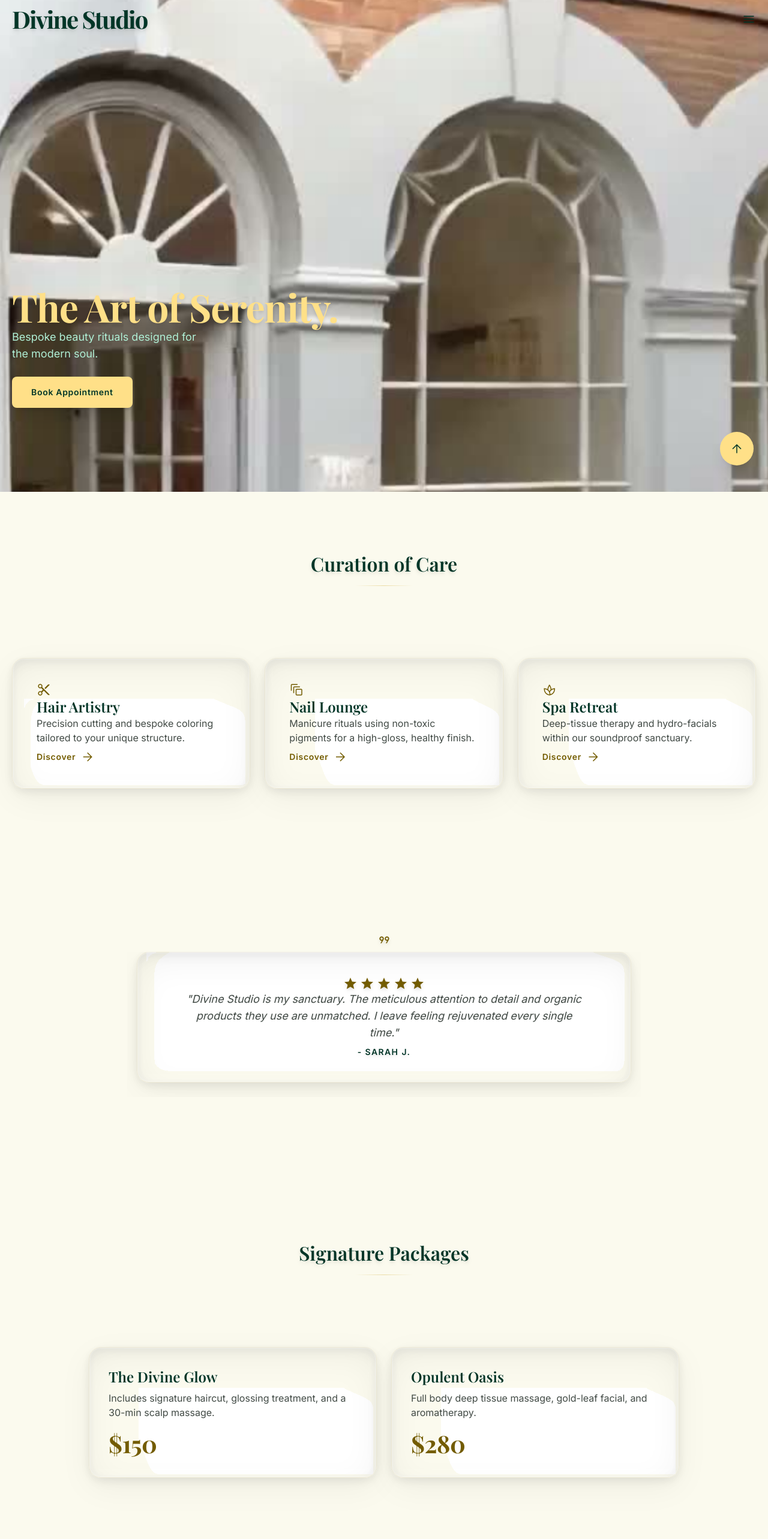
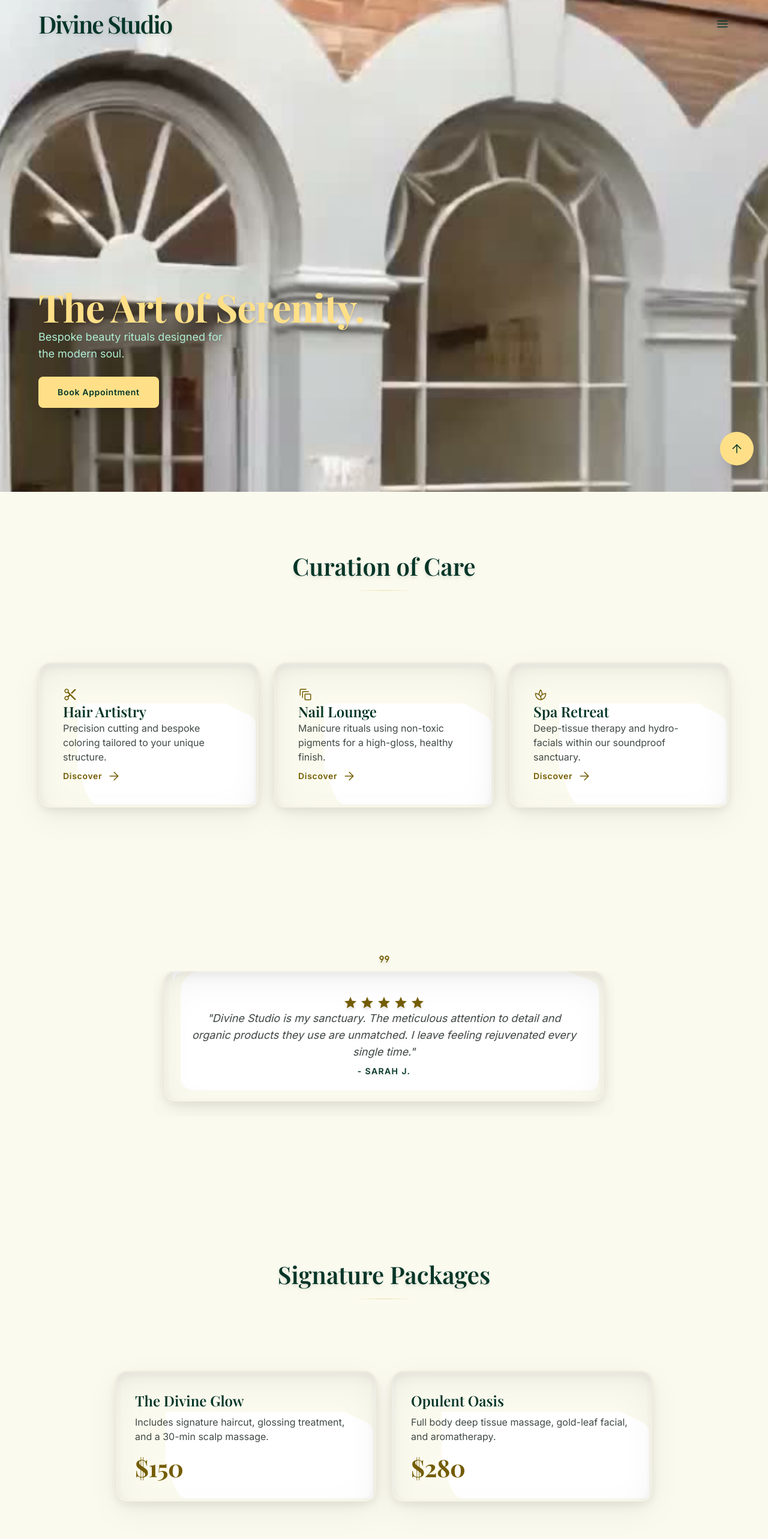
Before and after one commit to neerajpatekar99-blip/divine, a Next.js app: page / in a window 1280 px wide. Shown: the top 2566 px of the page at 60% size. Built offline with nearby package versions, Linux system fonts and the light colour scheme; a web font is replaced by a local one.

Commit message:
style: implement strict mobile-first spacing and typography scaling

```diff
--- a/app/page.tsx
+++ b/app/page.tsx
@@ -10,7 +10,7 @@ export default function Home() {
 
       {/* Hero Section */}
       <section className="relative min-h-screen flex flex-col justify-end pt-16 bg-transparent overflow-hidden">
-        <div className="relative z-10 px-margin-mobile pb-section-gap flex flex-col gap-unit-4 max-w-3xl">
+        <div className="relative z-10 px-margin-mobile md:px-margin-desktop pb-16 md:pb-section-gap flex flex-col gap-unit-4 max-w-3xl">
           <h1 className="font-display-lg-mobile text-display-lg-mobile md:font-display-lg md:text-display-lg text-secondary-fixed tracking-tight drop-shadow-md">The Art of Serenity.</h1>
           <p className="font-body-lg text-body-lg text-primary-fixed max-w-xs drop-shadow-sm">Bespoke beauty rituals designed for the modern soul.</p>
           <div className="mt-gutter">
@@ -22,9 +22,9 @@ export default function Home() {
       </section>
 
       {/* Services Menu */}
-      <section className="py-section-gap px-margin-mobile bg-transparent rounded-t-[40px] max-w-7xl mx-auto w-full">
-        <div className="text-center mb-section-gap">
-          <h2 className="font-headline-lg-mobile text-headline-lg-mobile text-primary drop-shadow-md">Curation of Care</h2>
+      <section className="py-16 md:py-section-gap px-margin-mobile md:px-margin-desktop bg-transparent rounded-t-[40px] max-w-7xl mx-auto w-full">
+        <div className="text-center mb-16 md:mb-section-gap">
+          <h2 className="font-headline-lg-mobile text-headline-lg-mobile md:font-headline-lg md:text-headline-lg text-primary drop-shadow-md">Curation of Care</h2>
           <div className="gold-divider mt-4 mx-auto w-24"></div>
         </div>
         <div className="grid grid-cols-1 md:grid-cols-3 gap-6">
@@ -65,7 +65,7 @@ export default function Home() {
       </section>
 
       {/* Testimonials */}
-      <section className="py-section-gap px-margin-mobile bg-transparent text-center max-w-4xl mx-auto w-full">
+      <section className="py-16 md:py-section-gap px-margin-mobile md:px-margin-desktop bg-transparent text-center max-w-4xl mx-auto w-full">
         <span className="material-symbols-outlined text-secondary text-5xl mb-unit drop-shadow-md">format_quote</span>
         <div className="flex flex-col gap-gutter overflow-x-auto pb-gutter no-scrollbar snap-x snap-mandatory">
           <div className="min-w-full flex flex-col gap-unit-4 px-4 snap-center">
@@ -89,9 +89,9 @@ export default function Home() {
       </section>
 
       {/* Pricing / Packages */}
-      <section className="py-section-gap px-margin-mobile bg-transparent rounded-t-[40px] max-w-5xl mx-auto w-full">
-        <div className="text-center mb-section-gap">
-          <h2 className="font-headline-lg-mobile text-headline-lg-mobile text-primary drop-shadow-md">Signature Packages</h2>
+      <section className="py-16 md:py-section-gap px-margin-mobile md:px-margin-desktop bg-transparent rounded-t-[40px] max-w-5xl mx-auto w-full">
+        <div className="text-center mb-16 md:mb-section-gap">
+          <h2 className="font-headline-lg-mobile text-headline-lg-mobile md:font-headline-lg md:text-headline-lg text-primary drop-shadow-md">Signature Packages</h2>
           <div className="gold-divider mt-4 mx-auto w-24"></div>
         </div>
         <div className="grid grid-cols-1 md:grid-cols-2 gap-6">
@@ -121,7 +121,7 @@ export default function Home() {
       </section>
 
       {/* Footer Contact */}
-      <footer className="py-section-gap px-margin-mobile bg-black/90 backdrop-blur-xl text-surface-container-lowest flex flex-col gap-gutter">
+      <footer className="py-16 md:py-section-gap px-margin-mobile md:px-margin-desktop bg-black/90 backdrop-blur-xl text-surface-container-lowest flex flex-col gap-gutter">
         <div>
           <h2 className="font-headline-lg-mobile text-headline-lg-mobile mb-4 text-primary">Visit Us</h2>
           <p className="font-body-md text-body-md opacity-80">123 Luxury Lane, Emerald City, EC 90210</p>
--- a/components/Header.tsx
+++ b/components/Header.tsx
@@ -14,8 +14,8 @@ export default function Header() {
   }, []);
 
   return (
-    <header className={`fixed top-0 w-full z-50 flex justify-between items-center px-margin-mobile h-16 transition-all duration-500 ${scrolled ? 'bg-black/80 backdrop-blur-md border-b border-secondary/40' : 'bg-transparent border-transparent'}`}>
-      <span className="font-display-lg-mobile text-display-lg-mobile text-primary tracking-tighter drop-shadow-md">Divine Studio</span>
+    <header className={`fixed top-0 w-full z-50 flex justify-between items-center px-margin-mobile md:px-margin-desktop h-16 md:h-20 transition-all duration-500 ${scrolled ? 'bg-black/80 backdrop-blur-md border-b border-secondary/40' : 'bg-transparent border-transparent'}`}>
+      <span className="font-display-lg-mobile text-display-lg-mobile md:font-headline-lg md:text-headline-lg text-primary tracking-tighter drop-shadow-md">Divine Studio</span>
       <button className="material-symbols-outlined text-primary text-3xl drop-shadow-md transition-transform hover:scale-110 active:scale-95">menu</button>
     </header>
   );
```
